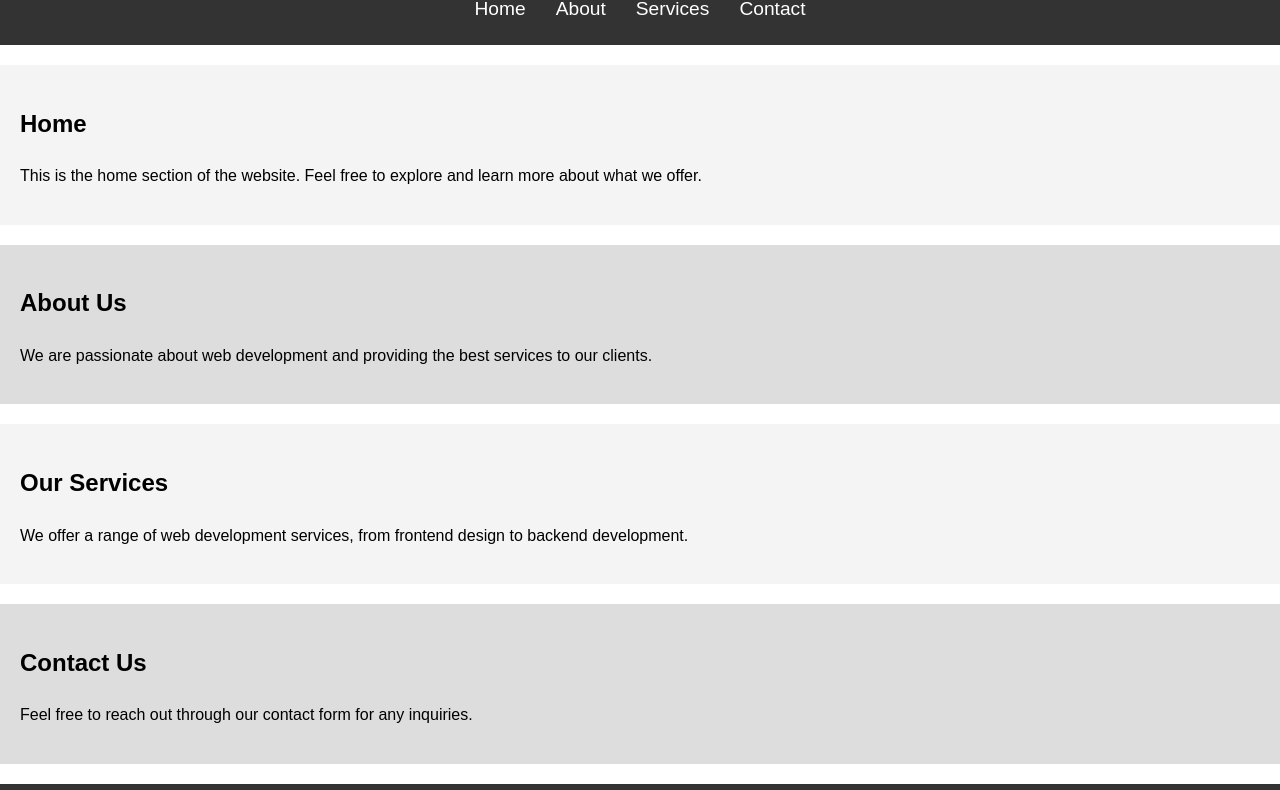
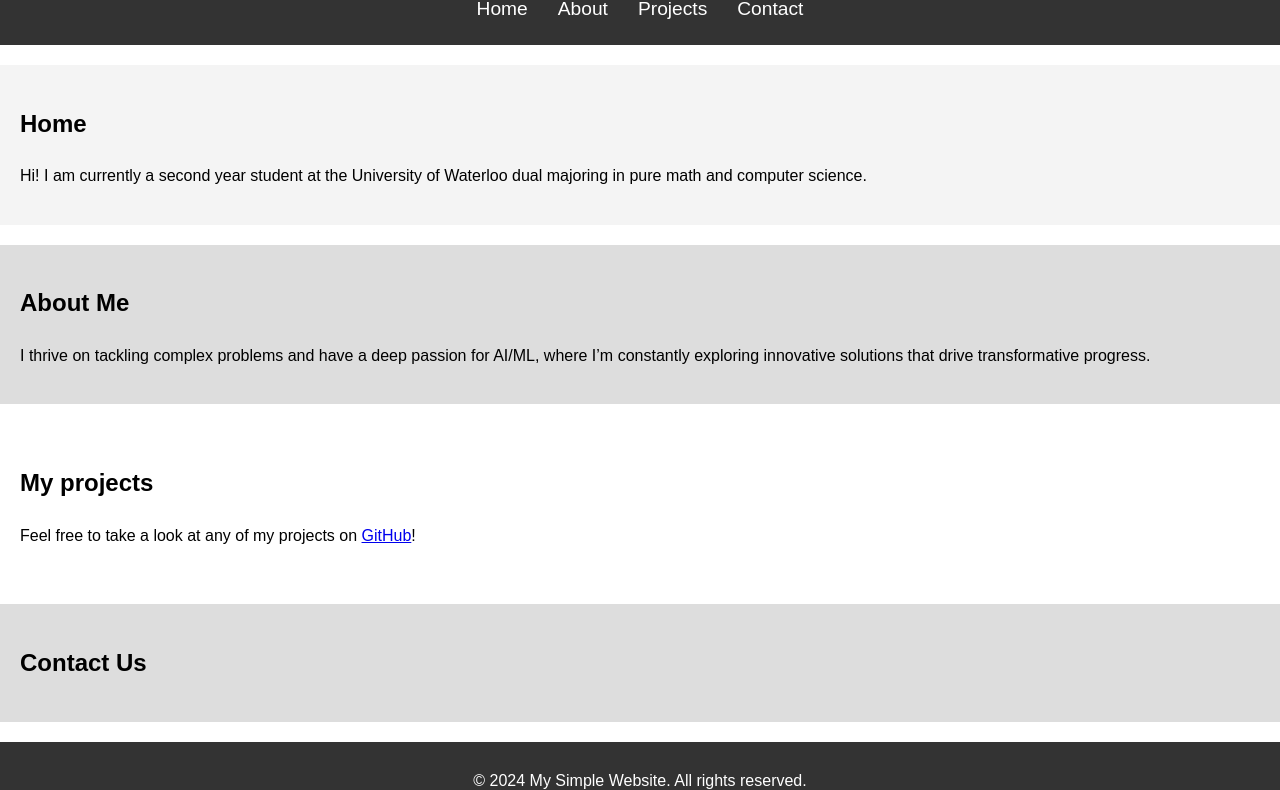
Before and after one commit to picklesauce/my-website, a plain HTML site: page index.html in a window 1280 px wide. Shown: the part 90-880 px from the top of the page. Drawn offline with Linux system fonts and the light colour scheme.

Commit message:
Update index.html

```diff
--- a/index.html
+++ b/index.html
@@ -9,12 +9,12 @@
 </head>
 <body>
     <header>
-        <h1>Welcome to My Website</h1>
+        <h1>Hi, I am Hanson Liu</h1></h1>
         <nav>
             <ul>
                 <li><a href="#home">Home</a></li>
                 <li><a href="#about">About</a></li>
-                <li><a href="#services">Services</a></li>
+                <li><a href="#projects">Projects</a></li>
                 <li><a href="#contact">Contact</a></li>
             </ul>
         </nav>
@@ -22,22 +22,24 @@
 
     <section id="home">
         <h2>Home</h2>
-        <p>This is the home section of the website. Feel free to explore and learn more about what we offer.</p>
+        <p>Hi! I am currently a second year student at the University of Waterloo dual majoring in pure math and computer science.</p>
     </section>
 
     <section id="about">
-        <h2>About Us</h2>
-        <p>We are passionate about web development and providing the best services to our clients.</p>
+        <h2>About Me</h2>
+        <p>I thrive on tackling complex problems and have a deep passion for AI/ML, where I’m constantly exploring innovative solutions that drive transformative progress.</p>
     </section>
 
-    <section id="services">
-        <h2>Our Services</h2>
-        <p>We offer a range of web development services, from frontend design to backend development.</p>
+    <section id="projects">
+        <h2>My projects</h2>
+        <p>Feel free to take a look at any of my projects on
+        <a href="https://github.com/picklesauce" target="_blank">GitHub</a>!
+    </p>
     </section>
 
     <section id="contact">
         <h2>Contact Us</h2>
-        <p>Feel free to reach out through our contact form for any inquiries.</p>
+        <p></p>
     </section>
 
     <footer>
```
